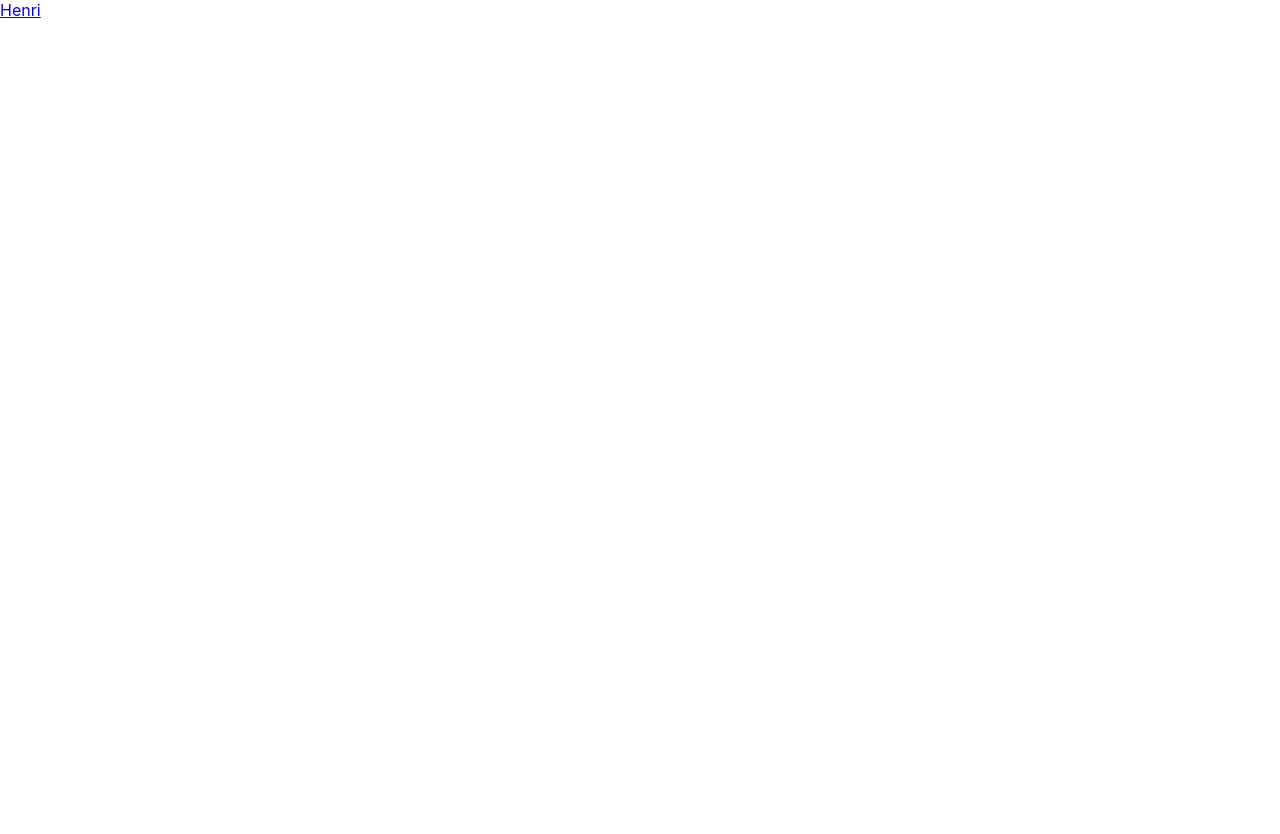
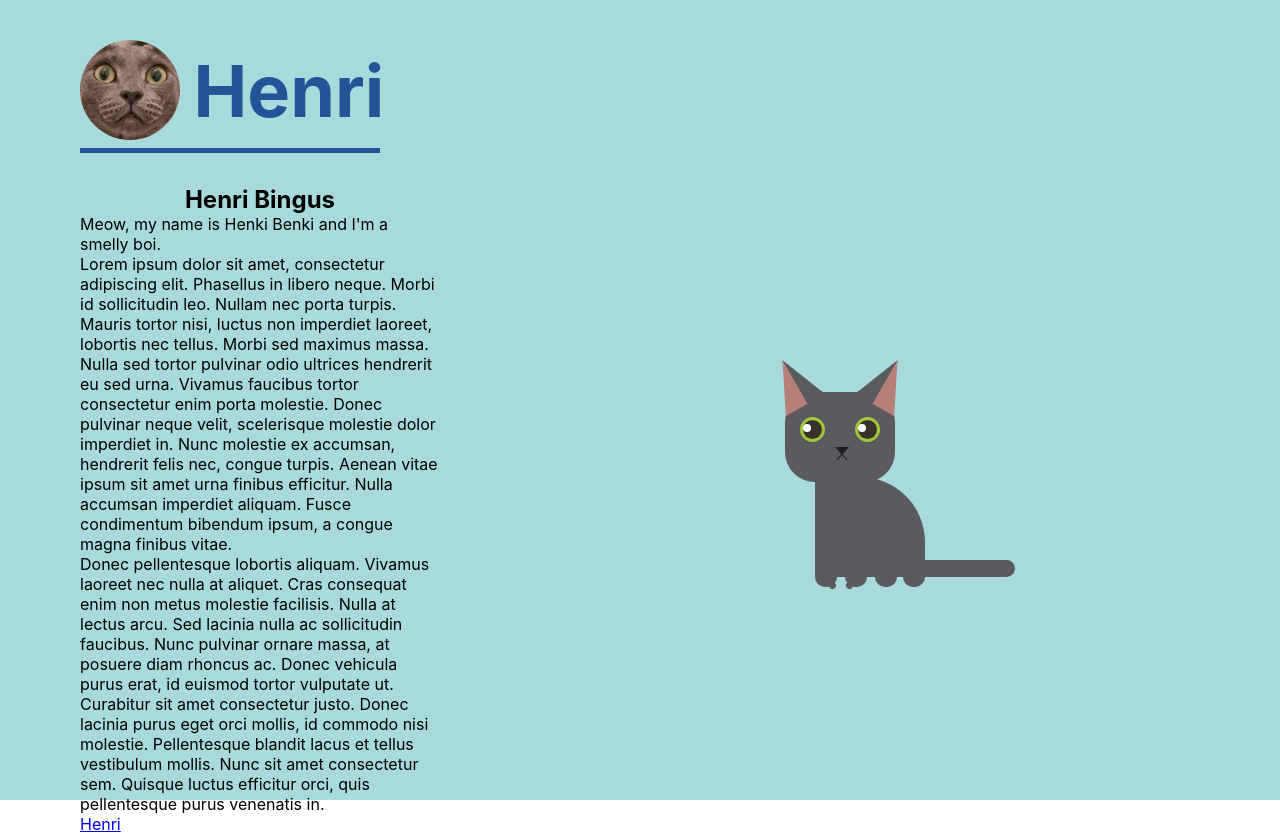
Before and after one commit to Kanginyi/Jennifer-Dewalt-Inspiration, a React (Create React App) app: page /page1 in a window 1280 px wide. Before the commit the page ends 800 px from the top, so only its background shows below. Built offline with nearby package versions, Linux system fonts and the light colour scheme.

Commit message:
Add semantic HTML layout, add dummy text to left side of section, import div layout for Henri image divs

```diff
--- a/src/Components/Page1.js
+++ b/src/Components/Page1.js
@@ -1,8 +1,72 @@
 import React from 'react';
+import "../Stylings/Page1.css";
+import henri_profpic from "../Images/henri.jpg";
 
 function Page1() {
     return (
-        <a href="https://www.instagram.com/__.henri.__/" target="_blank">Henri</a>
+        <div id="page1">
+            <header id="henri-header">
+                <img
+                    src={henri_profpic}
+                    alt="Henri the cat"
+                    id="henri-profile-pic"
+                />&nbsp;&nbsp;&nbsp;
+                <h1>Henri</h1>
+            </header>
+
+            <section id="henri-section">
+
+                <div id="henri-description">
+                <h2>Henri Bingus</h2>
+                    <p>
+                        Meow, my name is Henki Benki and I'm a smelly boi.<br/>
+                        Lorem ipsum dolor sit amet, consectetur adipiscing elit. Phasellus in libero neque. Morbi id sollicitudin leo. Nullam nec porta turpis. Mauris tortor nisi, luctus non imperdiet laoreet, lobortis nec tellus. Morbi sed maximus massa. Nulla sed tortor pulvinar odio ultrices hendrerit eu sed urna. Vivamus faucibus tortor consectetur enim porta molestie. Donec pulvinar neque velit, scelerisque molestie dolor imperdiet in. Nunc molestie ex accumsan, hendrerit felis nec, congue turpis. Aenean vitae ipsum sit amet urna finibus efficitur. Nulla accumsan imperdiet aliquam. Fusce condimentum bibendum ipsum, a congue magna finibus vitae.
+                        <br/>
+                        Donec pellentesque lobortis aliquam. Vivamus laoreet nec nulla at aliquet. Cras consequat enim non metus molestie facilisis. Nulla at lectus arcu. Sed lacinia nulla ac sollicitudin faucibus. Nunc pulvinar ornare massa, at posuere diam rhoncus ac. Donec vehicula purus erat, id euismod tortor vulputate ut. Curabitur sit amet consectetur justo. Donec lacinia purus eget orci mollis, id commodo nisi molestie. Pellentesque blandit lacus et tellus vestibulum mollis. Nunc sit amet consectetur sem. Quisque luctus efficitur orci, quis pellentesque purus venenatis in.
+                    </p>
+                </div>
+
+                <div id="henri-divs-image">
+                    <div className="cat">
+                        <div className="face">
+                            <div className="left-ear">
+                            <div className="left-inner"></div>
+                            </div>
+                            <div className="right-ear">
+                            <div className="right-inner"></div>
+                            </div>
+                            <div className="left-eye">
+                            <div className="eyeball"></div>
+                            <div className="sparkle"></div>
+                            </div>
+                            <div className="right-eye">
+                            <div className="eyeball"></div>
+                            <div className="sparkle"></div>
+                            </div>
+                            <div className="nose">
+                            <div className="left-mouth"></div>
+                            <div className="right-mouth"></div>
+                            </div>
+                        </div>
+
+                        <div className="body">
+                        <div className="left-paw"></div>
+                            <div className="left-poly"></div>
+                        <div className="right-paw"></div>
+                            <div className="right-poly"></div>
+                        <div className="back-left-paw"></div>
+                        <div className="back-right-paw"></div>
+                        <div className="tail"></div>
+                        </div>
+
+                        <div className="shadow"></div>
+                    </div>
+                </div>
+
+            </section>
+
+            <a href="https://www.instagram.com/__.henri.__/" target="_blank">Henri</a>
+        </div>
     );
 }
 
```
